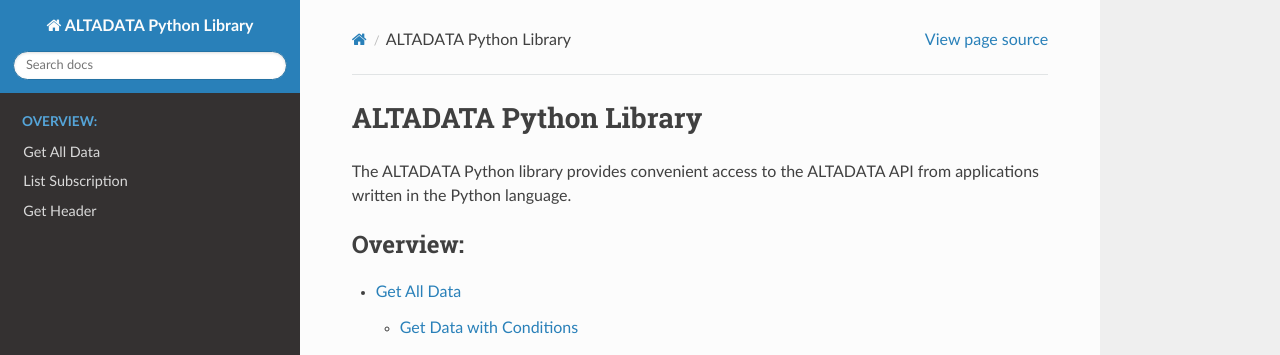
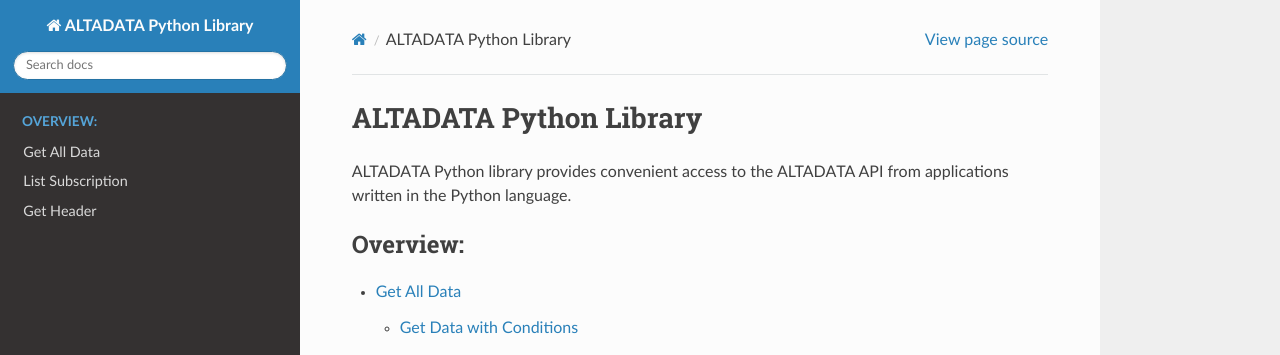
Before and after one commit to altabering/altadata-python, a Sphinx documentation site: the page built from docs/index.rst, in a window 1280 px wide. Shown: the top 355 px of the page. Built offline with Sphinx 7.4.7 and the Read the Docs theme 2.0.0, drawn with Linux system fonts in a browser that asks for light colours.

Commit message:
Update README.rst

```diff
--- a/README.rst
+++ b/README.rst
@@ -2,7 +2,7 @@
 ALTADATA Python Library
 --------------------------
 
-The ALTADATA Python library provides convenient access to the ALTADATA API from
+ALTADATA Python library provides convenient access to the ALTADATA API from
 applications written in the Python language.
 
 .. contents:: Overview
--- a/docs/conf.py
+++ b/docs/conf.py
@@ -35,7 +35,6 @@
     "sphinx.ext.autodoc",
     "sphinx.ext.viewcode",
     "sphinx.ext.napoleon",
-    "sphinx_autodoc_typehints",
     "sphinx_rtd_theme",
 ]
 
--- a/docs/index.rst
+++ b/docs/index.rst
@@ -3,7 +3,7 @@
 ALTADATA Python Library
 --------------------------
 
-The ALTADATA Python library provides convenient access to the ALTADATA API from
+ALTADATA Python library provides convenient access to the ALTADATA API from
 applications written in the Python language.
 
 .. toctree::
```
Also changed, not shown: docs/altadata.rst (deleted, +0 -13 lines).
